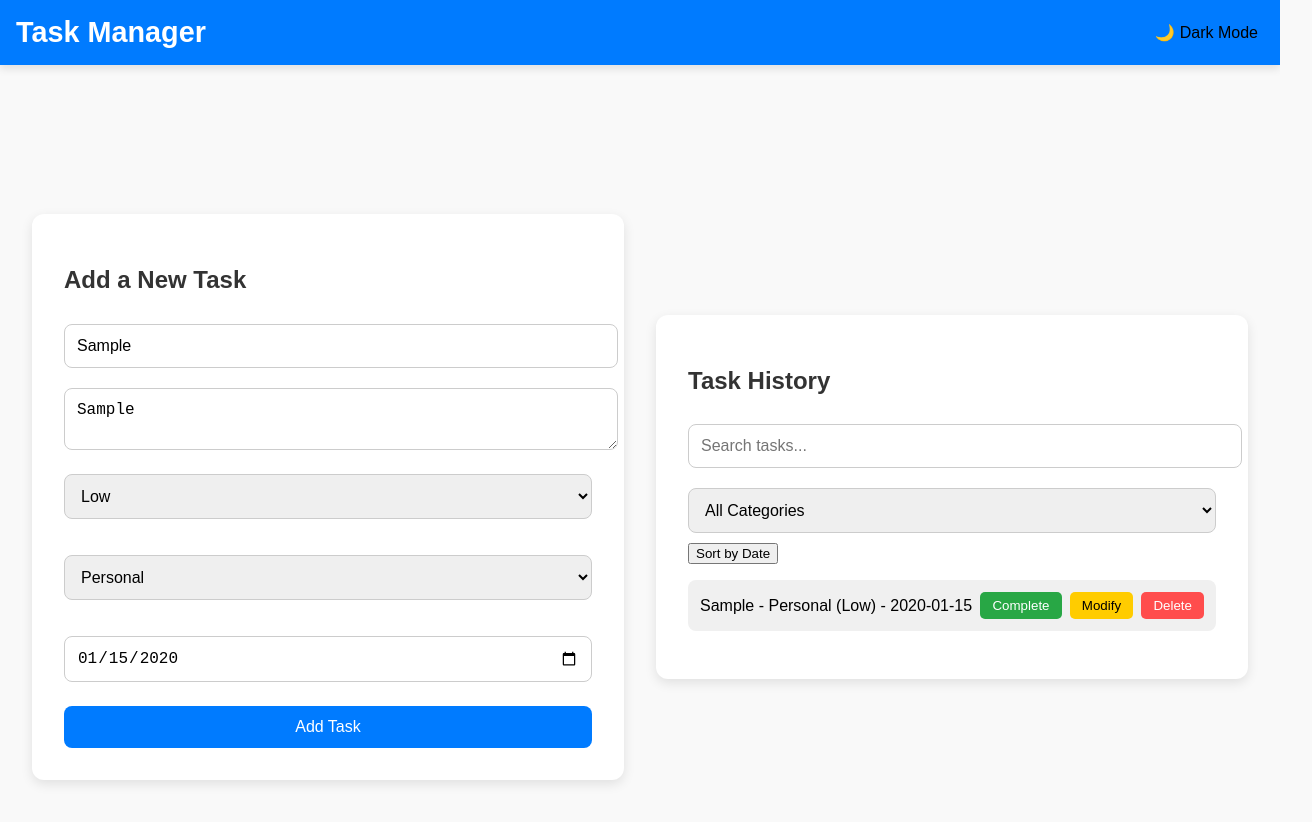
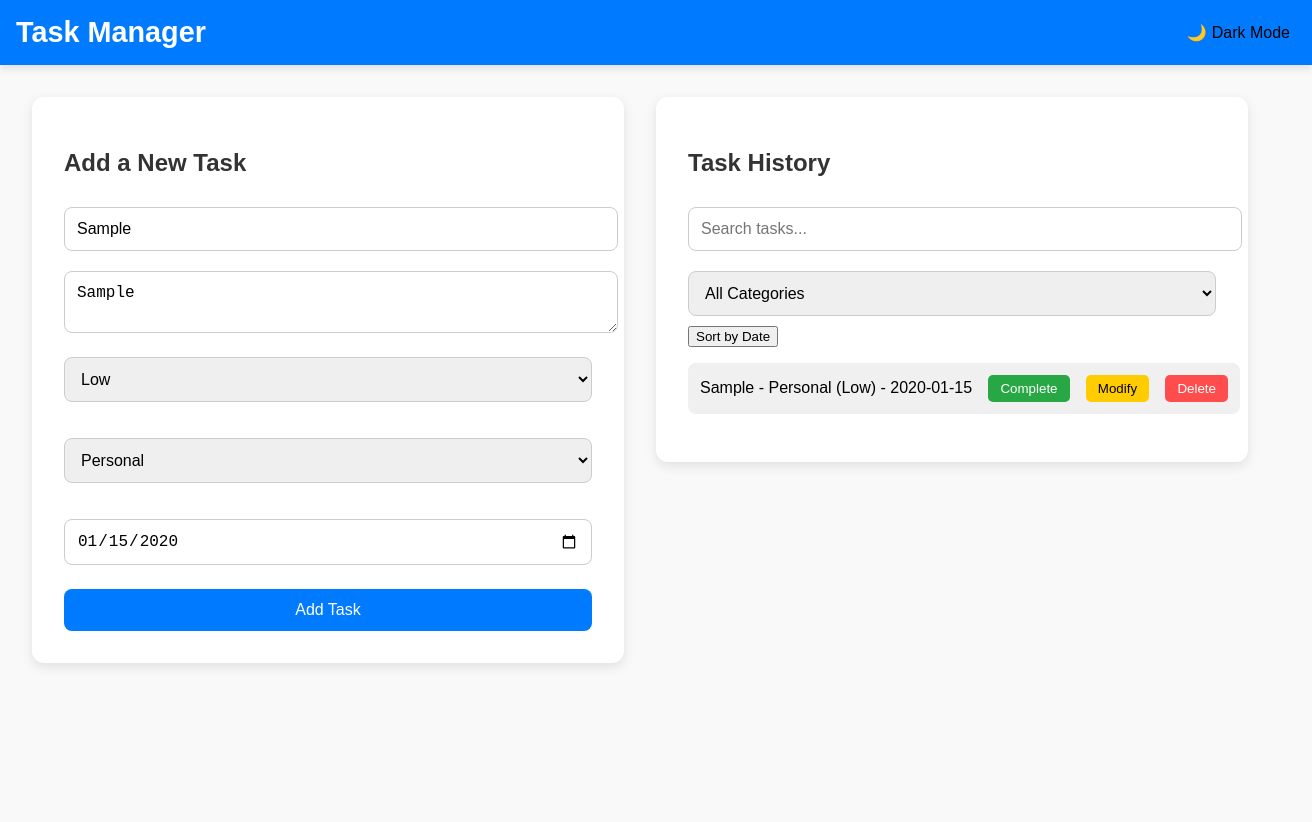
Before and after one commit to ankuralone12/Task__Manager_App, a plain HTML site: page index.html in a window 1280 px wide. Both pictures are taken after typing "Sample", "Sample", "2020-01-15" into the empty fields and a click on the button "Add Task". Shown: the whole page, 1312 px wide, since content can reach past the window. Drawn offline with Linux system fonts and the light colour scheme.

Commit message:
Update style.css

```diff
--- a/style.css
+++ b/style.css
@@ -8,8 +8,6 @@ body {
     color: #333;
     transition: all 0.3s ease-in-out;
     overflow-x: hidden; /* Prevent horizontal scrolling */
-    overflow-y: hidden; /* Prevent vertical scrolling on large screens */
-    height: 100vh; /* Ensure full height on large screens */
 }
 
 /* Dark Mode */
@@ -51,6 +49,7 @@ body {
     background: #007bff;
     color: white;
     box-shadow: 0 4px 8px rgba(0, 0, 0, 0.1);
+    width: 100%;
 }
 
 /* Task Manager Title */
@@ -74,14 +73,12 @@ body {
 /* Main Container */
 .container {
     display: flex;
-    flex-direction: row;
-    justify-content: center;
+    flex-direction: column;
     align-items: center;
     gap: 2rem;
     padding: 2rem;
     max-width: 100%;
-    height: 100vh; /* Fit screen height on large screens */
-    overflow: hidden;
+    overflow-x: hidden;
 }
 
 /* Task Input Section */
@@ -150,6 +147,7 @@ input, textarea, select {
     border-radius: 8px;
     color: black;
     flex-wrap: wrap;
+    width: 100%;
 }
 
 .dark-mode #history-list li {
@@ -197,18 +195,32 @@ input, textarea, select {
 }
 
 /* Responsive Design */
-@media (max-width: 1024px) {
-    body {
-        overflow-y: auto; /* Enable vertical scrolling on smaller screens */
+@media (min-width: 1024px) {
+    .container {
+        flex-direction: row;
+        justify-content: center;
+        align-items: flex-start;
+        height: 100vh;
+        overflow: hidden;
     }
+    .task-form, .task-history {
+        padding: 2rem;
+        max-width: 600px;
+    }
+    #history-list li {
+        flex-direction: row;
+    }
+}
+
+@media (max-width: 1023px) {
     .container {
         flex-direction: column;
         align-items: center;
-        height: auto;
+        overflow-y: auto;
     }
     .task-form, .task-history {
+        width: 90%;
         padding: 1.5rem;
-        max-width: 100%;
     }
     #history-list li {
         flex-direction: column;
```
